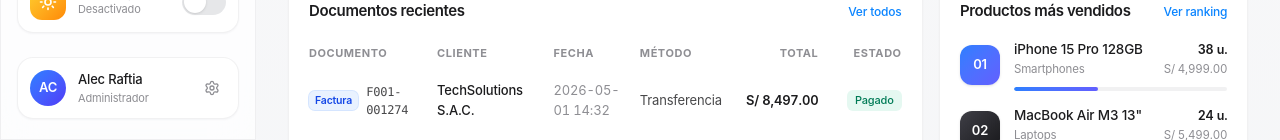
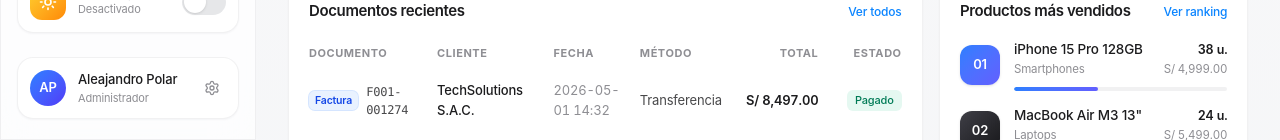
Before and after one commit to Ydas135/InventoryProject, a React (Vite) app: page / in a window 1280 px wide. Shown: the part 660-800 px from the top of the page. Built offline with nearby package versions, Linux system fonts and the light colour scheme.

Commit message:
Dashboard primera parte

```diff
--- a/src/app/layout/Sidebar.jsx
+++ b/src/app/layout/Sidebar.jsx
@@ -73,10 +73,10 @@ export function Sidebar() {
       {/* Footer / user */}
       <div className="surface rounded-2xl p-3 flex items-center gap-3">
         <div className="w-9 h-9 rounded-full bg-gradient-to-br from-blue-500 to-indigo-600 grid place-items-center text-white text-[13px] font-semibold">
-          AC
+          AP
         </div>
         <div className="flex-1 min-w-0">
-          <p className="text-[13px] font-medium truncate">Alec Raftia</p>
+          <p className="text-[13px] font-medium truncate">Aleajandro Polar</p>
           <p className="text-[11px] text-ink-400 truncate">Administrador</p>
         </div>
         <button className="press p-1.5 rounded-lg hover-tint transition-colors">
```
